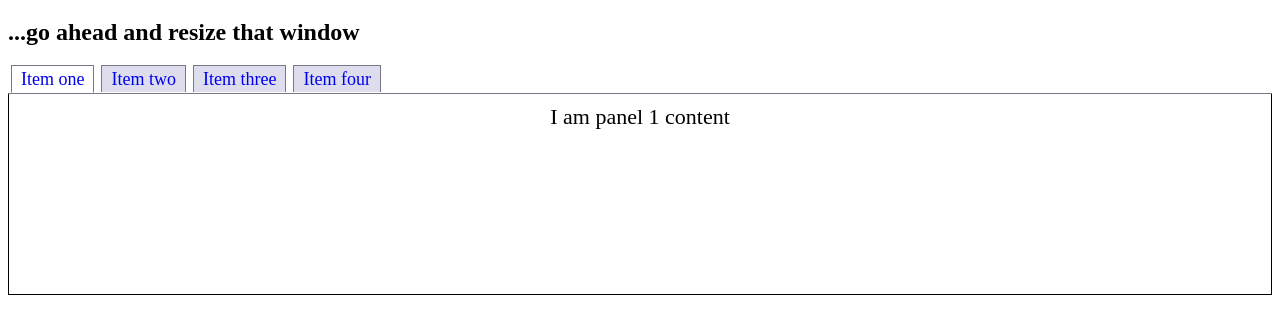
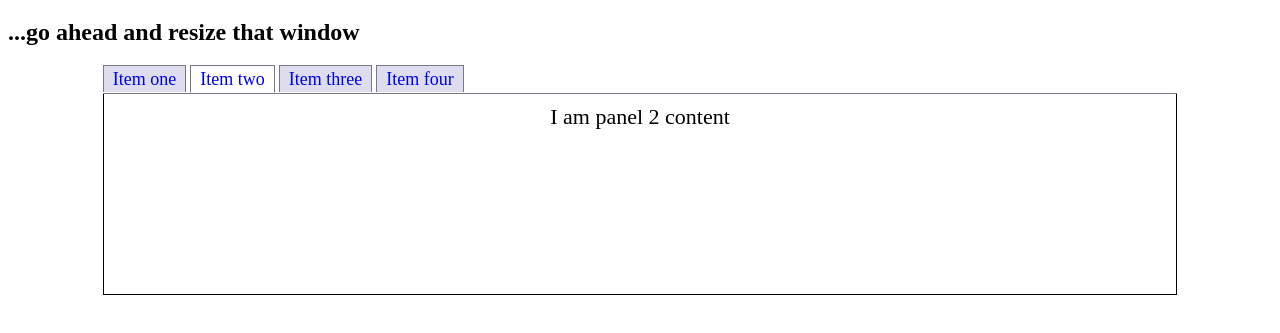
Before and after one commit to schne324/responsive-tabs-to-accordion, a plain HTML site: page index.html in a window 1280 px wide. Both pictures are taken after a click on the tab "Item two". Shown: the part 61-394 px from the top of the page. Drawn offline with nearby package versions, Linux system fonts and the light colour scheme.

Commit message:
more a11y stuff and such

```diff
--- a/index.html
+++ b/index.html
@@ -5,83 +5,159 @@
     <link href="http://netdna.bootstrapcdn.com/font-awesome/4.0.3/css/font-awesome.css" rel="stylesheet">
     <title>Tabs to Accordion</title>
     <style>
-      #navlist {
+      .tabs-view #navlist {
         padding: 3px 0;
         margin: 0;
         border-bottom: 1px solid #778;
       }
 
-      #navlist li {
+      .tabs-view #navlist li {
         list-style: none;
         margin: 0;
         display: inline;
       }
 
-      #navlist li a {
+      .tabs-view #navlist li a {
         font-size: 18px;
         padding: 3px 0.5em;
-        margin-left: 3px;
         border: 1px solid #778;
         border-bottom: none;
         background: #DDE;
         text-decoration: none;
       }
 
-      #navlist .active a {
+      .tabs-view #navlist .active a {
         background: white;
         border-bottom: 1px solid white;
       }
-      #panels {
+      .tabs-view #panels {
         height: 200px;
         border: 1px solid;
         border-top: none;
       }
-      .panel {
+      .tabs-view .panel {
         display: none;
         text-align: center;
         padding: 10px;
         font-size: 22px;
       }
-      .panel.current {
+      .tabs-view .panel.current {
         display: block !important;
+      }
+
+      #tab-container.tabs-view {
+        width: 85%;
+        margin: 0 auto;
       }
     </style>
   </head>
   <body>
     <h1>Responsive tabs</h1>
     <h2>...go ahead and resize that window</h2>
-    <div id="tab-container" aria-multiselectable="false">
+    <div id="tab-container" aria-multiselectable="false" class="tabs-view">
       <ul id="navlist" role="tablist">
         <li class="active">
-          <a role="tab" href="#" aria-controls="panel-1">Item one</a>
+          <a role="tab" tabindex="0" href="#" aria-controls="panel-1" aria-selected="true">Item one</a>
         </li>
         <li>
-          <a role="tab" href="#" aria-controls="panel-2">Item two</a>
+          <a role="tab" tabindex="-1" href="#" aria-controls="panel-2" aria-selected="false">Item two</a>
         </li>
         <li>
-          <a role="tab" href="#" aria-controls="panel-3">Item three</a>
+          <a role="tab" tabindex="-1" href="#" aria-controls="panel-3" aria-selected="false">Item three</a>
         </li>
         <li>
-          <a role="tab" href="#" aria-controls="panel-4">Item four</a>
+          <a role="tab" tabindex="-1" href="#" aria-controls="panel-4" aria-selected="false">Item four</a>
         </li>
       </ul>
       <div id="panels">
-        <div class="panel current" id="panel-1">
+        <div aria-hidden="false" class="panel current" id="panel-1">
           I am panel 1 content
         </div>
-        <div class="panel" id="panel-2">
+        <div aria-hidden="true" class="panel" id="panel-2">
           I am panel 2 content
         </div>
-        <div class="panel" id="panel-3">
+        <div aria-hidden="true" class="panel" id="panel-3">
           I am panel 3 content
         </div>
-        <div class="panel" id="panel-4">
+        <div aria-hidden="true" class="panel" id="panel-4">
           I am panel 4 content
         </div>
       </div>
     </div>
     <script src="http://cdnjs.cloudflare.com/ajax/libs/jquery/1.11.1/jquery.js"></script>
     <script type="text/javascript">
+      var $navlist = $('#navlist');
+
+      $navlist.on('keydown', 'li a', function (keyVent) {
+        var arrows = [37, 38, 39, 40];
+        var which = keyVent.which;
+        var target= keyVent.target;
+        if ($.inArray(which, arrows) > -1) {
+          var adjacentTab = findAdjacentTab(target, $navlist, which);
+
+          if (adjacentTab) {
+            adjacentTab.focus();
+            setActiveAndInactive(adjacentTab, $navlist);
+          }
+        }
+      });
+
+      // click support
+      $navlist.on('click', 'li a', function () {
+        setActiveAndInactive(this, $navlist);
+      });
+
+      function findAdjacentTab(startTab, $list, key) {
+        var dir = (key === 37 || key === 38) ? 'prev' : 'next';
+        var adjacentTab = (dir === 'prev') ?
+                          $(startTab.parentNode).prev()[0] :
+                          $(startTab.parentNode).next()[0];
+
+        if (!adjacentTab) {
+          var allTabs = $list.find('li');
+          if (dir === 'prev') {
+            adjacentTab = allTabs[allTabs.length - 1];
+          } else {
+            adjacentTab = allTabs[0];
+          }
+        }
+
+        return $(adjacentTab).find('a')[0];
+      }
+
+      function setActiveAndInactive(newActive, $list) {
+        $list.find('li').each(function () {
+          var assocPanelID = $(this)
+                                .find('a')
+                                .first()
+                                .attr('aria-controls');
+          var anchor = $(this).find('a')[0];
+
+          if (this !== newActive.parentNode) {
+            $(this).removeClass('active');
+            anchor.tabIndex = -1;
+            anchor.setAttribute('aria-selected', 'false');
+            $('#' + assocPanelID)
+              .removeClass('current')
+              .attr('aria-hidden', 'true');
+          } else {
+            $(this).addClass('active');
+            anchor.tabIndex = 0;
+            anchor.setAttribute('aria-selected', 'true');
+            $('#' + assocPanelID)
+              .addClass('current')
+              .attr('aria-hidden', 'false');
+          }
+
+        });
+      }
+
+      // initial configuration based on window's width
+      var isAccordionView = false;
+      var isTabsView = false;
+
+      determineView();
+
       // Debounced Resize() jQuery Plugin
       // Author: Paul Irish
       (function($, sr){
@@ -112,9 +188,29 @@
       })(jQuery,'smartresize');
 
 
-    // RESIZE EVENT HERE:
-    $(window).smartresize(function(){
-    });
+      // RESIZE EVENT:
+      $(window).smartresize(determineView);
+
+
+      function determineView() {
+        var winWidth = $(window).width();
+
+        if (winWidth <= 800 && !isAccordionView) {
+          console.log('accordion view!!!');
+          // switch to the accordion view
+          //
+          //
+          isAccordionView = true;
+          isTabsView = false;
+        } else if (winWidth > 800 && !isTabsView) {
+          console.log('tabs view!!!');
+          // switch to the tabs view
+          //
+          //
+          isTabsView = true;
+          isAccordionView = false;
+        }
+      }
     </script>
   </body>
 </html>
```
